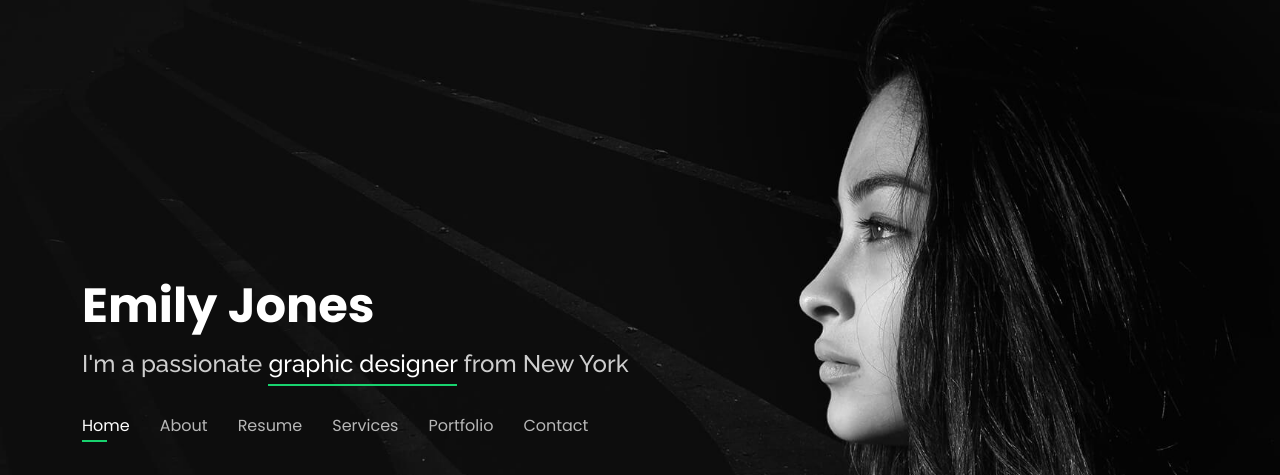
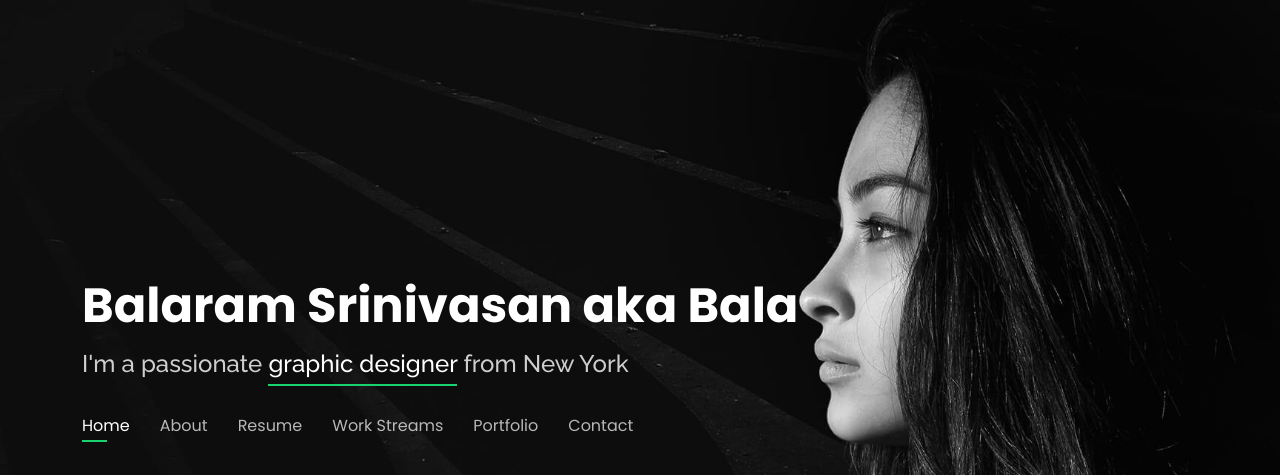
Before and after one commit to balaram-venkat/balaram-venkat.github.io, a plain HTML site: page index.html in a window 1280 px wide. Shown: the top 475 px of the page. Drawn offline with nearby package versions, Linux system fonts and the light colour scheme.

Commit message:
Update index.html

```diff
--- a/index.html
+++ b/index.html
@@ -41,7 +41,7 @@
   <header id="header">
     <div class="container">
 
-      <h1><a href="index.html">Emily Jones</a></h1>
+      <h1><a href="index.html">Balaram Srinivasan aka Bala</a></h1>
       <!-- Uncomment below if you prefer to use an image logo -->
       <!-- <a href="index.html" class="mr-auto"><img src="assets/img/logo.png" alt="" class="img-fluid"></a> -->
       <h2>I'm a passionate <span>graphic designer</span> from New York</h2>
@@ -51,7 +51,7 @@
           <li><a class="nav-link active" href="#header">Home</a></li>
           <li><a class="nav-link" href="#about">About</a></li>
           <li><a class="nav-link" href="#resume">Resume</a></li>
-          <li><a class="nav-link" href="#services">Services</a></li>
+          <li><a class="nav-link" href="#services">Work Streams</a></li>
           <li><a class="nav-link" href="#portfolio">Portfolio</a></li>
           <li><a class="nav-link" href="#contact">Contact</a></li>
         </ul>
@@ -59,7 +59,7 @@
       </nav><!-- .navbar -->
 
       <div class="social-links">
-        <a href="#" class="twitter"><i class="bi bi-twitter"></i></a>
+        <a href="https://twitter.com/balaramvs" class="@balaramvs"><i class="bi bi-twitter"></i></a>
         <a href="#" class="facebook"><i class="bi bi-facebook"></i></a>
         <a href="#" class="instagram"><i class="bi bi-instagram"></i></a>
         <a href="#" class="linkedin"><i class="bi bi-linkedin"></i></a>
```
